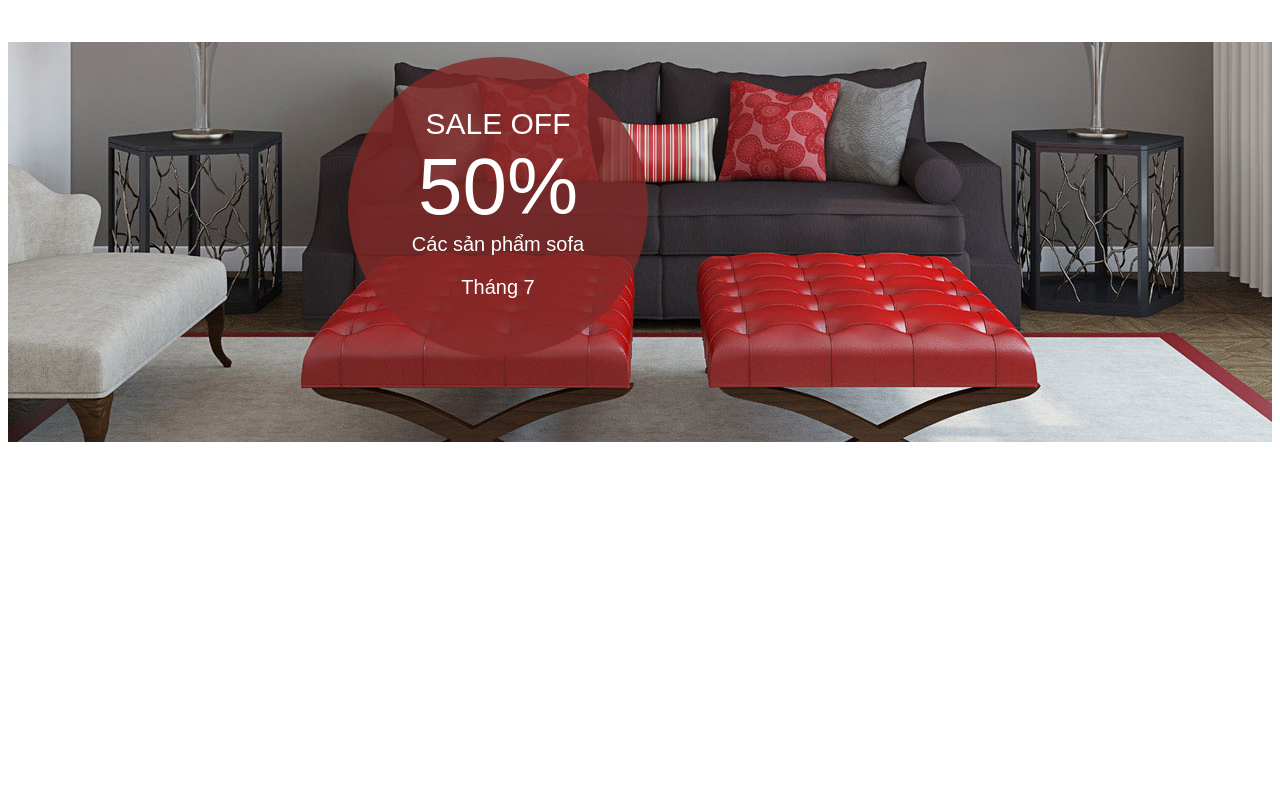
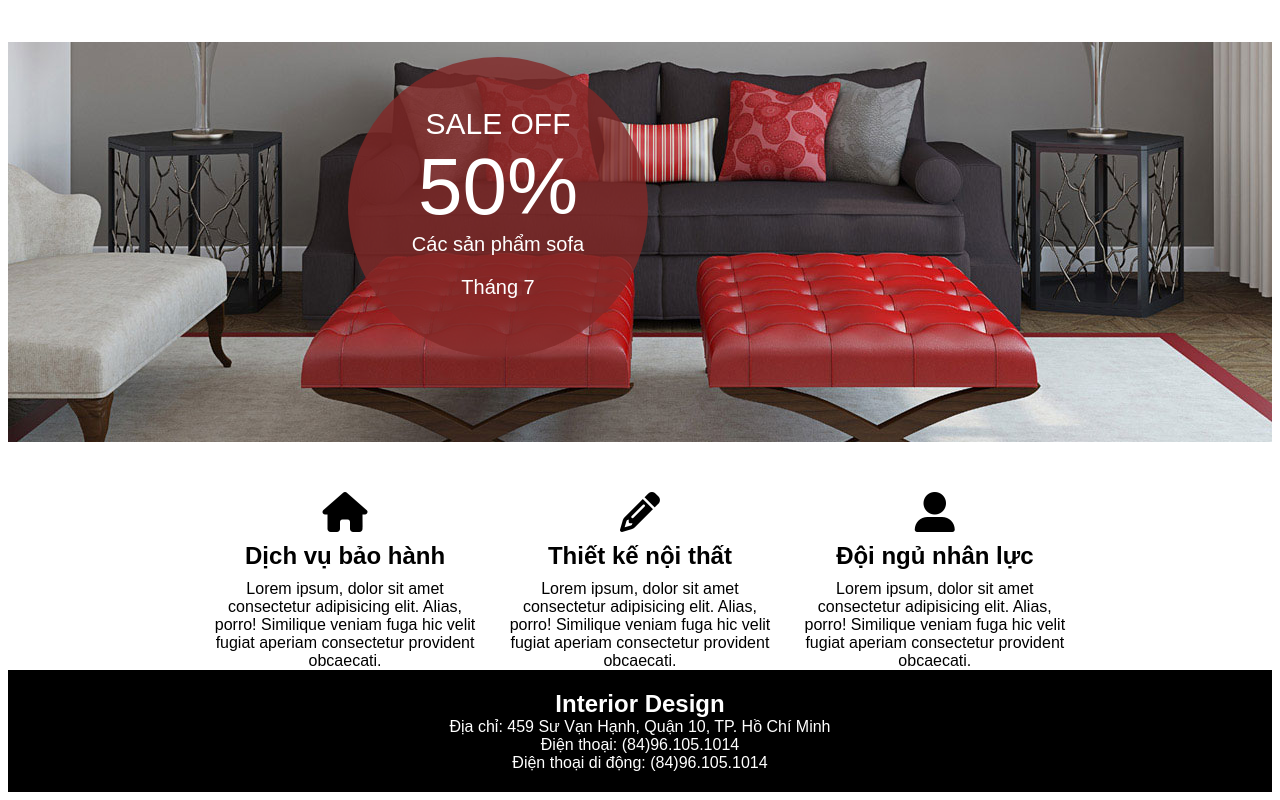
Before and after one commit to Huydev0808/Interior-Design-Landing-Page, a plain HTML site: page index.html in a window 1280 px wide. Shown: the part 2322-3122 px from the top of the page. Before the commit the page ends 2772 px from the top, so only its background shows below. Drawn offline with Linux system fonts and the light colour scheme.

Commit message:
Code Services and Footer

```diff
--- a/css/style.css
+++ b/css/style.css
@@ -127,3 +127,38 @@ html,body{
     font-size: 80px;
     margin: 0;
 }
+/* Services */
+.services{
+    padding-top: 50px;
+}
+.services__content{
+    width: 70%;
+    margin: auto;
+    text-align: center;
+
+}
+.services__items{
+    float: left;
+    width: 33.33%;
+    padding: 0 10px;
+}
+.services__items i{
+    font-size: 40px;
+}
+.services__items h2{
+    margin: 10px 0px;
+}
+.services__items p{
+    margin: 0;
+}
+/* Footer */
+.footer{
+    background-color: black;
+    color: white;
+    text-align: center;
+    padding: 20px 0;
+}
+
+.footer h2, .footer p{
+    margin: 0;
+}
--- a/index.html
+++ b/index.html
@@ -5,6 +5,10 @@
     <meta http-equiv="X-UA-Compatible" content="IE=edge">
     <meta name="viewport" content="width=device-width, initial-scale=1.0">
     <title>Interior Design</title>
+
+    <!-- Font awesome -->
+    <link rel="stylesheet" href="https://cdnjs.cloudflare.com/ajax/libs/font-awesome/6.3.0/css/all.min.css">
+    <!-- Main CSS -->
     <link rel="stylesheet" href="./css/style.css">
 </head>
 <body>
@@ -91,8 +95,32 @@
         </div>
     </div>
     <!-- SERVICE -->
-    <div class="services"></div>
+    <div class="services">
+        <div class="services__content">
+            <div class="services__items">
+                <i class="fa fa-home"></i>  <!--Thẻ icon -->
+                <h2>Dịch vụ bảo hành</h2>
+                <p>Lorem ipsum, dolor sit amet consectetur adipisicing elit. Alias, porro! Similique veniam fuga hic velit fugiat aperiam consectetur provident obcaecati.</p>
+            </div>
+            <div class="services__items">
+                <i class="fa fa-pencil-alt"></i>  <!--Thẻ icon -->
+                <h2>Thiết kế nội thất</h2>
+                <p>Lorem ipsum, dolor sit amet consectetur adipisicing elit. Alias, porro! Similique veniam fuga hic velit fugiat aperiam consectetur provident obcaecati.</p>
+            </div>
+            <div class="services__items">
+                <i class="fa fa-user-alt"></i>  <!--Thẻ icon -->
+                <h2>Đội ngủ nhân lực</h2>
+                <p>Lorem ipsum, dolor sit amet consectetur adipisicing elit. Alias, porro! Similique veniam fuga hic velit fugiat aperiam consectetur provident obcaecati.</p>
+            </div>
+        </div>
+    </div>
+    <div class="clear"></div>
     <!-- FOOTER -->
-    <div class="footer"></div>
+    <div class="footer">
+        <h2>Interior Design</h2>
+        <p>Địa chỉ: 459 Sư Vạn Hạnh, Quận 10, TP. Hồ Chí Minh</p>
+        <p>Điện thoại: (84)96.105.1014</p>
+        <p>Điện thoại di động: (84)96.105.1014</p>
+    </div>
 </body>
 </html>
```
